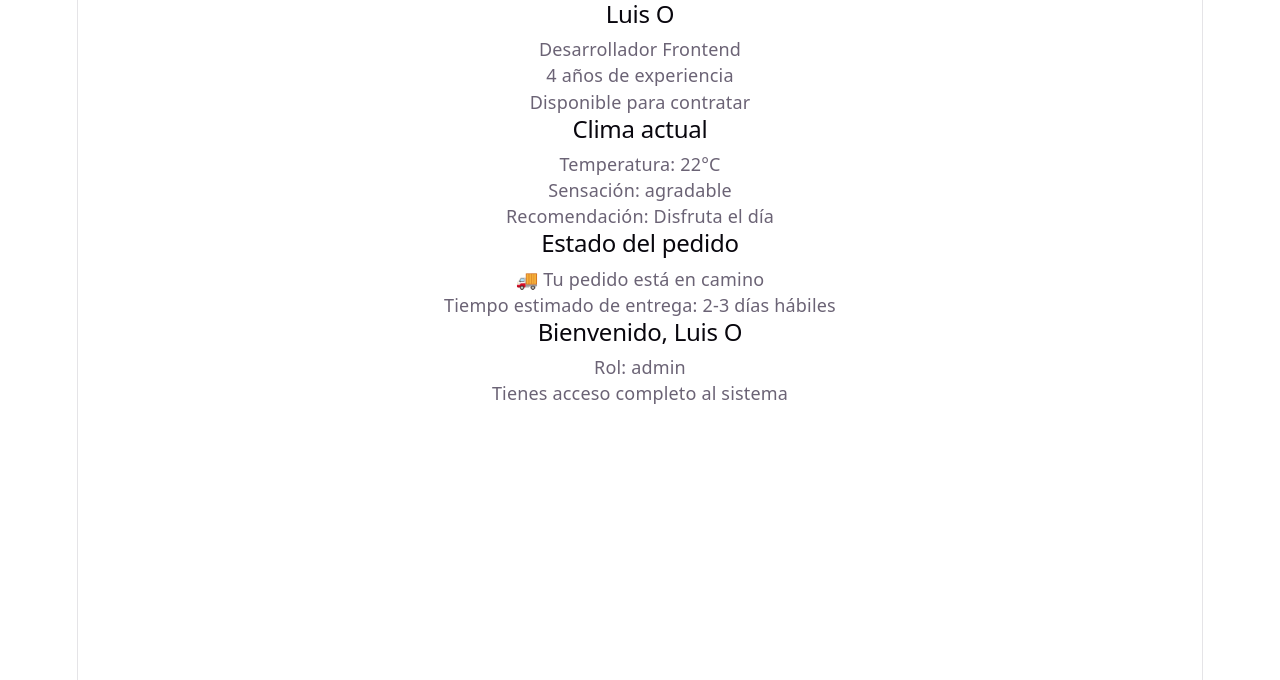
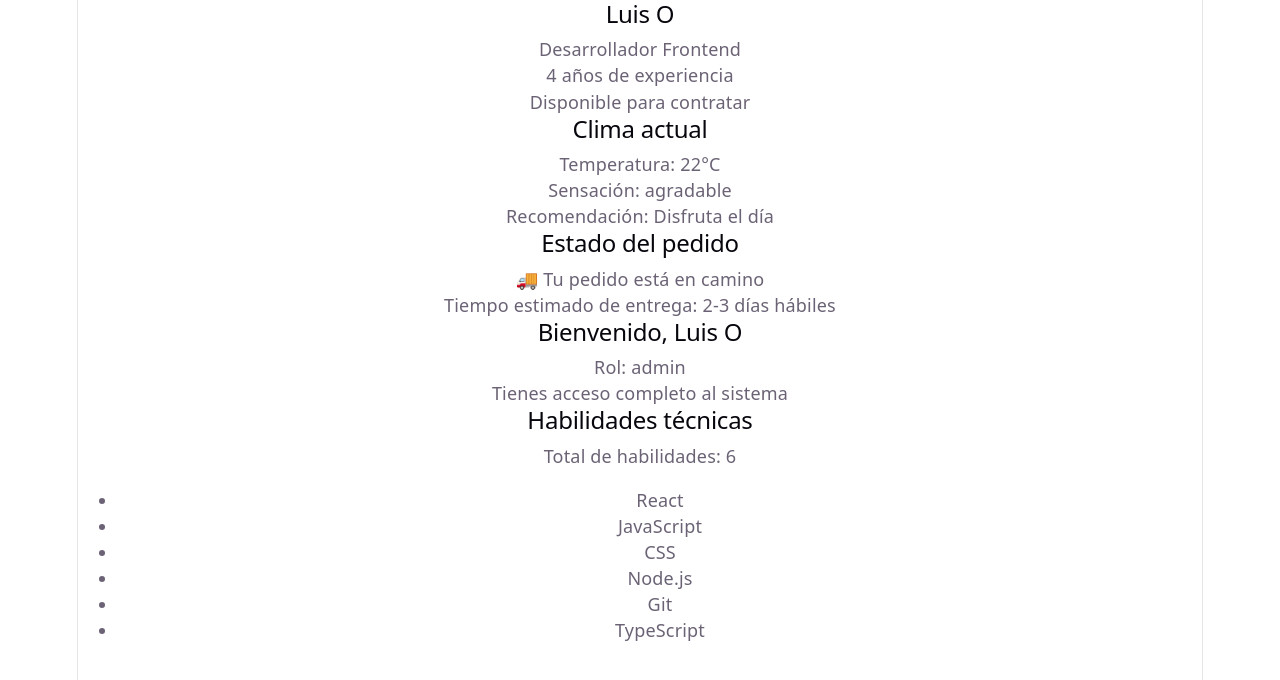
Before and after one commit to SkillR3X/mi-app-react, a React (Vite) app: page / in a window 1280 px wide. Shown: the top 680 px of the page. Built offline with nearby package versions, Linux system fonts and the light colour scheme.

Commit message:
Ejercicio 5 laboratorio 2

```diff
--- a/src/App.jsx
+++ b/src/App.jsx
@@ -2,6 +2,7 @@ import Perfil from './components/Perfil'
 import Clima from './components/Clima'
 import EstadoPedido from './components/EstadoPedido'
 import MensajeBienvenida from './components/MensajeBienvenida'
+import ListaHabilidades from './components/ListaHabilidades'
 import './App.css'
 
 function App() {
@@ -11,6 +12,7 @@ function App() {
       <Clima />
       <EstadoPedido />
       <MensajeBienvenida />
+      <ListaHabilidades />
     </main>
   )
 }
--- /dev/null
+++ b/src/components/ListaHabilidades.jsx
@@ -0,0 +1,24 @@
+function ListaHabilidades() {
+  const habilidades = [
+    'React',
+    'JavaScript',
+    'CSS',
+    'Node.js',
+    'Git',
+    'TypeScript',
+  ]
+
+  return (
+    <section>
+      <h2>Habilidades técnicas</h2>
+      <p>Total de habilidades: {habilidades.length}</p>
+      <ul>
+        {habilidades.map((habilidad) => (
+          <li key={habilidad}>{habilidad}</li>
+        ))}
+      </ul>
+    </section>
+  )
+}
+
+export default ListaHabilidades
```
